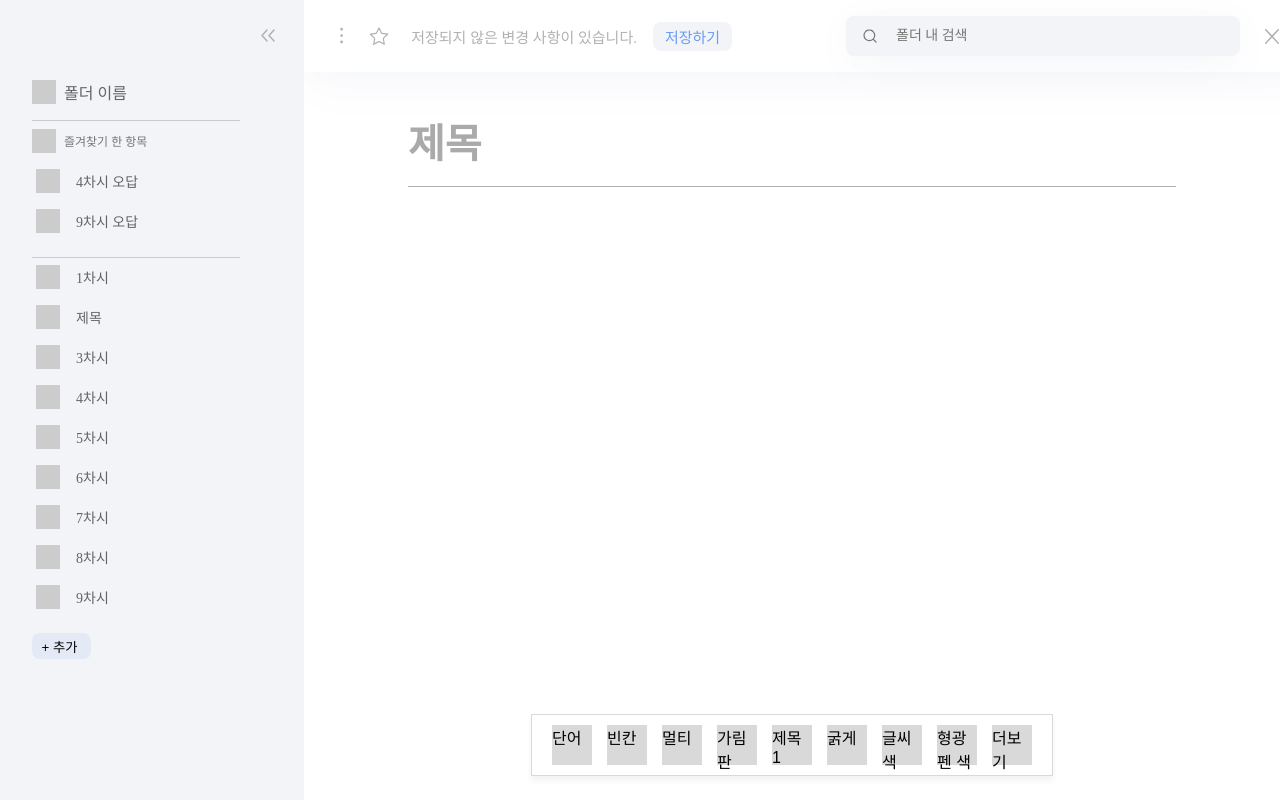
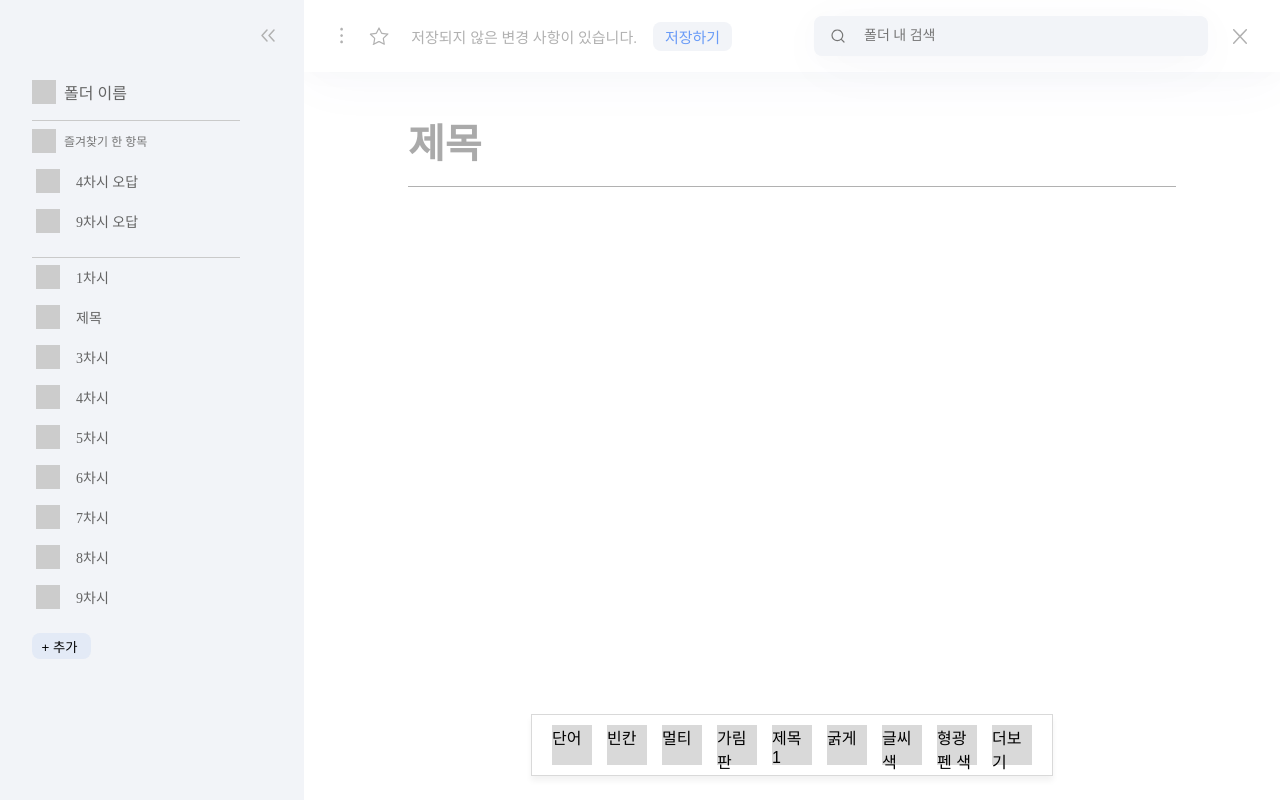
Before and after one commit to UMC-CARDIFY/Client-V1, a React (Vite) app: page /note-editor in a window 1280 px wide. Built offline with nearby package versions, Linux system fonts and the light colour scheme.

Commit message:
feat: 메뉴바 밀기 기능 추가

```diff
--- a/src/pages/NoteEditor/components/Header.jsx
+++ b/src/pages/NoteEditor/components/Header.jsx
@@ -6,12 +6,12 @@ const HeaderWrapper = styled.header`
   background: var(--Grays-White, #FFF);
   box-shadow: 0px 4px 26px 0px rgba(0, 0, 0, 0.02), 0px 10px 60px 0px rgba(0, 74, 162, 0.03);
   padding-left: 1rem;
-  padding-right: 1rem;
+  padding-right: 1rem !important;
   padding-top: 0.75rem;
   padding-bottom: 0.75rem;
   display: flex;
   align-items: center;
-  justify-content: space-between;
+  justify-content: space-between;H
   width: 100%;
 
 
@@ -129,8 +129,6 @@ const StarButton = styled.button`
 const NotificationText = styled.span`
   color: var(--Grays-Gray3, #B1B1B1);
   margin-left: 1rem;
-
-  /* Typo/Body 2 */
   font-family: Pretendard;
   font-size: 0.9375rem;
   font-style: normal;
@@ -181,7 +179,7 @@ const ToggleMenuButton = styled.button`
   background: none;
   border: none;
   cursor: pointer;
-  margin-right: 0.5rem;
+  margin-right: -0.5rem;
 
   svg {
     width: 100%;
--- a/src/pages/NoteEditor/index.jsx
+++ b/src/pages/NoteEditor/index.jsx
@@ -10,13 +10,19 @@ const NoteEditorWrapper = styled.div`
   overflow: hidden;
 `;
 
+const MenuBarWrapper = styled.div`
+  width: 15rem;
+  transition: transform 0.3s ease-in-out;
+  transform: ${({ isCollapsed }) => (isCollapsed ? 'translateX(-15rem)' : 'translateX(0)')};
+`;
+
 const ContentWrapper = styled.div`
   display: flex;
   flex-direction: column;
   flex-grow: 1;
   overflow: hidden;
-  width: ${({ isMenuCollapsed }) => (isMenuCollapsed ? '100%' : 'calc(100% - 15rem)')};
-  transition: width 0.3s ease-in-out;
+  transition: margin-left 0.3s ease-in-out;
+  margin-left: ${({ isMenuCollapsed }) => (isMenuCollapsed ? '-15rem' : '4rem')};
 `;
 
 const EditorWrapper = styled.div`
@@ -33,7 +39,9 @@ const NoteEditor = () => {
 
   return (
     <NoteEditorWrapper>
-      <MenuBar isCollapsed={isMenuCollapsed} toggleMenuBar={toggleMenuBar} />
+      <MenuBarWrapper isCollapsed={isMenuCollapsed}>
+        <MenuBar isCollapsed={isMenuCollapsed} toggleMenuBar={toggleMenuBar} />
+      </MenuBarWrapper>
       <ContentWrapper isMenuCollapsed={isMenuCollapsed}>
         <Header isMenuCollapsed={isMenuCollapsed} toggleMenuBar={toggleMenuBar} />
         <EditorWrapper>
```
